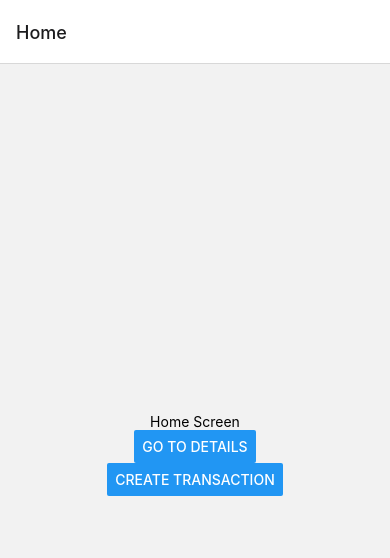
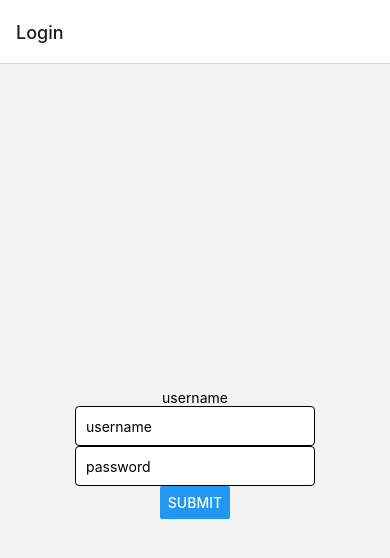
Before and after one commit to cvanh/PhaseADM-app, a React Native app: screen /Login in a window 390 px wide. Shown: the top 558 px of the page. Built offline with nearby package versions, Linux system fonts and the light colour scheme.

Commit message:
working on the app such as login

```diff
--- a/App.js
+++ b/App.js
@@ -13,8 +13,10 @@ import EditTransaction from "./src/screens/EditTransaction/index.js";
 const Stack = createNativeStackNavigator();
 
 function App() {
-  const user = SecureStore.getItemAsync("user");
-  console.log(user);
+  const [user, setUser] = React.useState();
+  SecureStore.getItemAsync("user").then((data) => {
+    setUser(data);
+  });
 
   return (
     <NavigationContainer>
@@ -28,6 +30,7 @@ function App() {
               component={CreateTransaction}
             />
             <Stack.Screen name="EditTransaction" component={EditTransaction} />
+            <Stack.Screen name="Login" component={LoginScreen} />
           </>
         ) : (
           <Stack.Screen name="Login" component={LoginScreen} />
--- a/config/catagories.json
+++ b/config/catagories.json
@@ -10,5 +10,9 @@
   {
     "label": "jumbotje",
     "value": "jumbo"
+  },
+  {
+    "label": "test",
+    "value": "test"
   }
 ]
--- a/src/screens/CreateTransaction/index.js
+++ b/src/screens/CreateTransaction/index.js
@@ -12,7 +12,7 @@ import styles from "./styles";
 // for the select menu
 import RNPickerSelect from "react-native-picker-select";
 
-export default function CreateTransaction() {
+export default function CreateTransaction({ navigation }) {
   const {
     control,
     handleSubmit,
--- a/src/screens/homescreen/index.js
+++ b/src/screens/homescreen/index.js
@@ -1,17 +1,28 @@
-import * as React from 'react';
-import { Button, View, Text } from 'react-native';
-
+import * as React from "react";
+import { Button, View, Text } from "react-native";
+import * as SecureStore from "expo-secure-store";
 
 export default function HomeScreen({ navigation }) {
+  const [user, setUser] = React.useState();
+  SecureStore.getItemAsync("user").then((data) => {
+    setUser(data);
+  });
   return (
     <View style={{ flex: 1, alignItems: "center", justifyContent: "center" }}>
+      <Button
+        title="logout"
+        onPress={() => {
+          SecureStore.deleteItemAsync("user") && navigation.push("Login");
+        }}
+      />
+      <Text>{user.username}</Text>
       <Text>Home Screen</Text>
       <Button
         title="Go to Details"
         onPress={() => navigation.navigate("Details")}
       />
       <Button
-        style={{margin: 10}}
+        style={{ margin: 10 }}
         title="create transaction"
         onPress={() => navigation.navigate("CreateTransaction")}
       />
--- a/src/screens/login/index.js
+++ b/src/screens/login/index.js
@@ -1,28 +1,68 @@
 import * as React from "react";
-import { View, Text } from "react-native";
-import { TextInput } from "react-native-web";
+import { Controller, useForm } from "react-hook-form";
+import { Text, View, TextInput, Button } from "react-native";
 import styles from "./styles";
-
-async function getValueFor(key) {
-  let result = await SecureStore.getItemAsync(key);
-  if (result) {
-    alert("🔐 Here's your value 🔐 \n" + result);
-  } else {
-    alert("No values stored under that key.");
-  }
-}
+import * as SecureStore from "expo-secure-store";
+import axios from "axios";
 
 export default function LoginScreen({ navigation }) {
+  const {
+    control,
+    handleSubmit,
+    formState: { errors },
+  } = useForm();
+
+  const onSubmit = async (data) => {
+    // handle login
+    // const api = await axios.post("http://localhost:3000/api/auth/signin/email",{body: data})
+
+    // store the combo
+    SecureStore.setItemAsync("user", JSON.stringify(data));
+
+    console.log(data);
+    navigation.push("Home");
+  };
+
   return (
     <View style={{ flex: 1, alignItems: "center", justifyContent: "center" }}>
-      <Text>login</Text>
-      <TextInput
-        style={styles.input}
-        onSubmitEditing={(event) => {
-          getValueFor(event.nativeEvent.text);
+      <Text>username</Text>
+      <Controller
+        control={control}
+        rules={{
+          required: true,
         }}
-        placeholder="Enter the key for the value you want to get"
+        render={({ field: { onChange, onBlur, value } }) => (
+          <TextInput
+            placeholder="username"
+            style={styles.input}
+            onBlur={onBlur}
+            onChangeText={onChange}
+            value={value}
+          />
+        )}
+        name="username"
       />
+      {/* {errors.ProductName && <Text>This is required.</Text>} */}
+
+      <Controller
+        control={control}
+        rules={{
+          required: true,
+        }}
+        render={({ field: { onChange, onBlur, value } }) => (
+          <TextInput
+            placeholder="password"
+            style={styles.input}
+            onBlur={onBlur}
+            onChangeText={onChange}
+            value={value}
+          />
+        )}
+        name="password"
+      />
+      {/* {errors.ProductName && <Text>This is required.</Text>} */}
+
+      <Button title="Submit" onPress={handleSubmit(onSubmit)} />
     </View>
   );
 }
```
Lines whose indentation alone changed are shown as unchanged.
